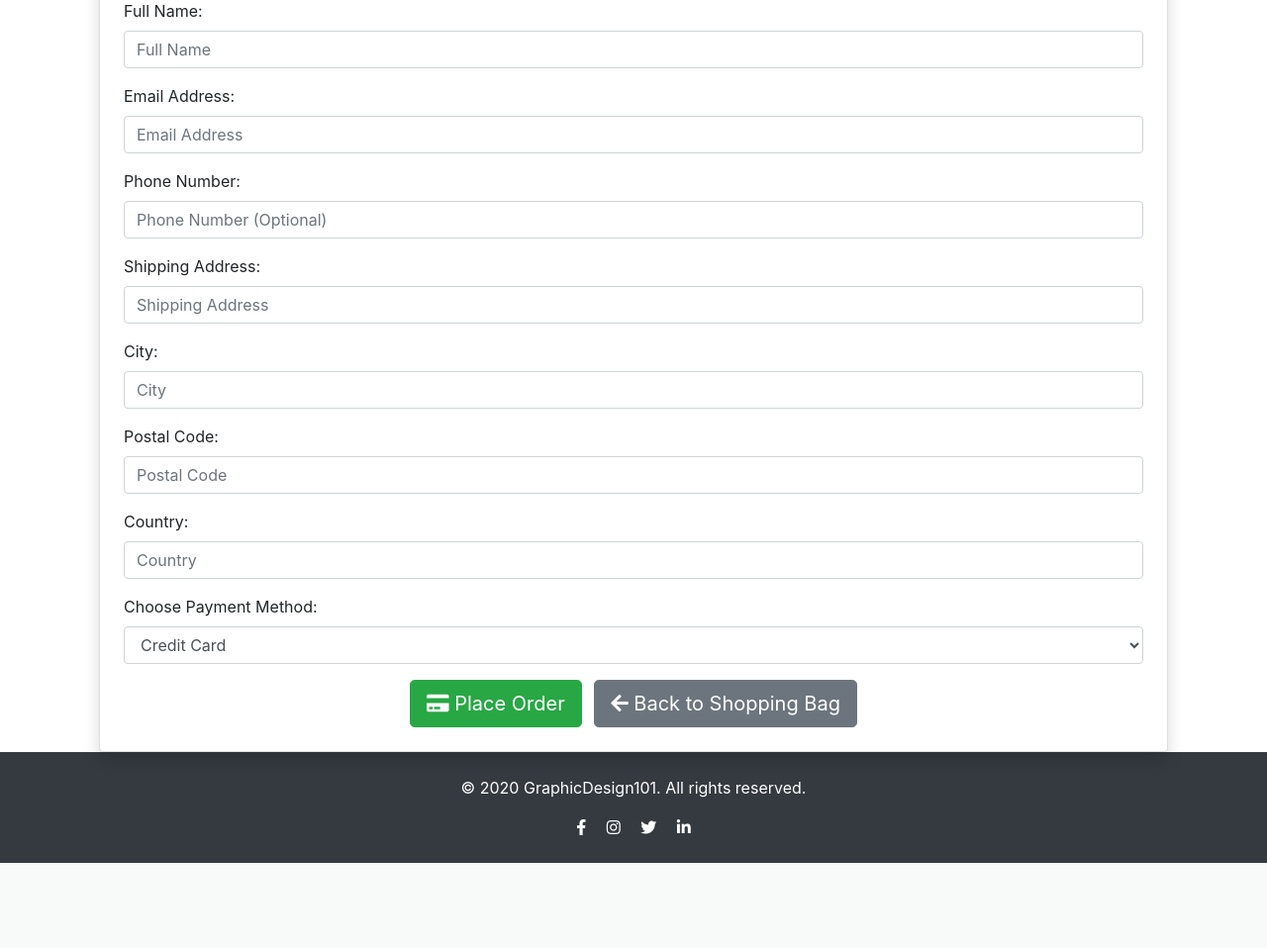
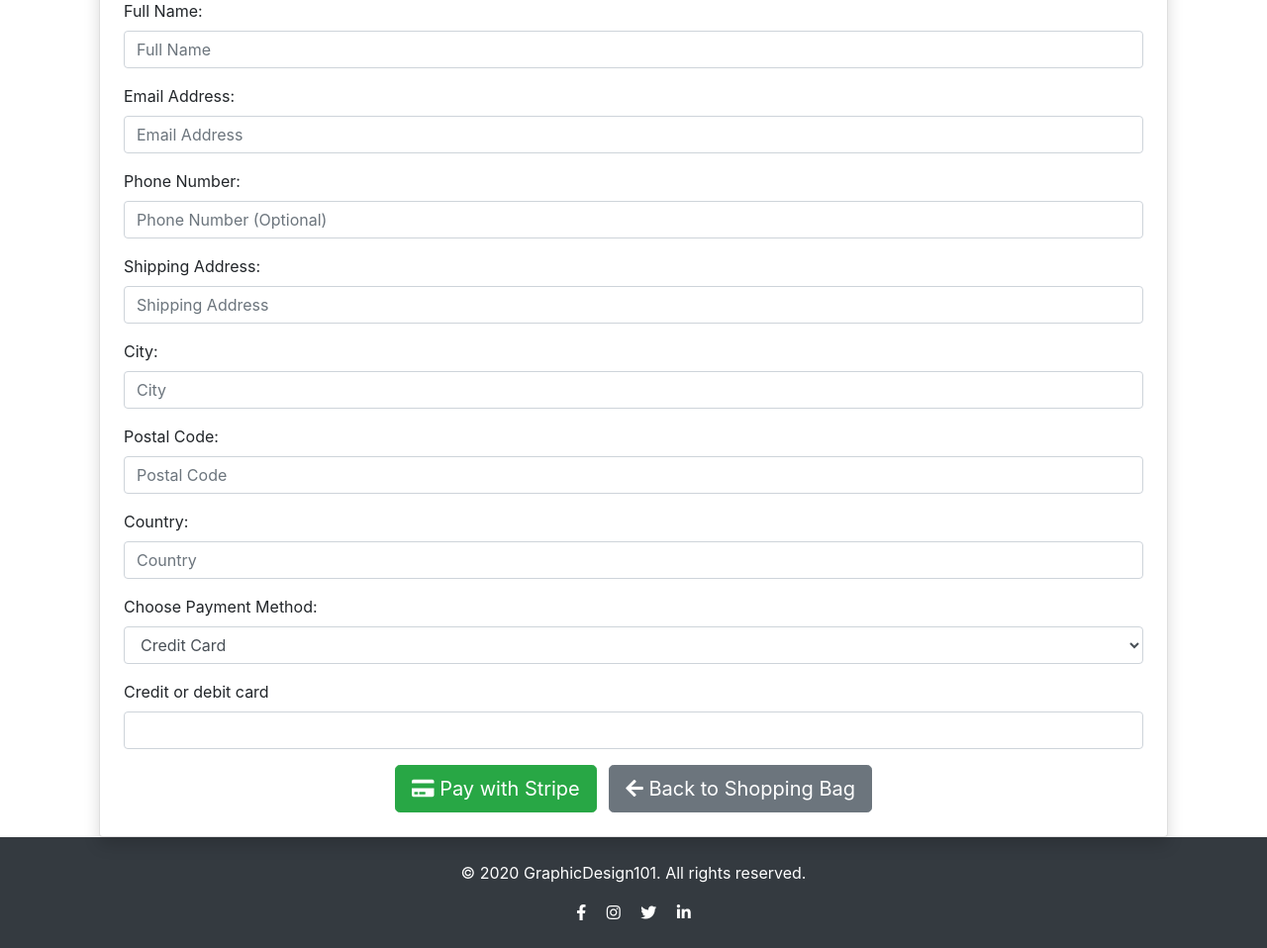
Before and after one commit to Markmcl25/graphicdesign101, a Django app: template home/templates/home/checkout.html in a window 1280 px wide. Shown: the part 224-1182 px from the top of the page at 99% size. Before the commit the page ends 1096 px from the top, so only its background shows below. Run offline with Django 3.2, Linux system fonts and the light colour scheme; tables that the repository leaves empty hold one stand-in row (values such as "Sample post"); the template is opened without the code that fills it: values that come from a table or form of the project are taken from there, most other values are stand-ins (such as "Sample title", 1, 10 or a date in 2020); some libraries are stand-ins or nearby versions.

Commit message:
added stripe intregation to checkout template and added js

```diff
--- a/home/templates/home/checkout.html
+++ b/home/templates/home/checkout.html
@@ -6,7 +6,8 @@
         <div class="card shadow p-4">
             <h2 class="mb-4 text-center">Checkout</h2>
             <p class="text-center">Please fill in your details to complete the order.</p>
-            <form method="POST">
+
+            <form id="payment-form" method="POST">
                 {% csrf_token %}
                 <div class="form-group">
                     {{ form.name.label_tag }} {{ form.name }}
@@ -32,9 +33,19 @@
                 <div class="form-group">
                     {{ form.payment_method.label_tag }} {{ form.payment_method }}
                 </div>
+
+                <!-- Stripe Card Element -->
+                <div class="form-group">
+                    <label for="card-element">Credit or debit card</label>
+                    <div id="card-element" class="form-control">
+                        <!-- Stripe's card element will be inserted here -->
+                    </div>
+                    <div id="card-errors" role="alert" class="text-danger mt-2"></div>
+                </div>
+
                 <div class="text-center">
-                    <button type="submit" class="btn btn-success btn-lg">
-                        <i class="fas fa-credit-card"></i> Place Order
+                    <button id="submit-button" class="btn btn-success btn-lg">
+                        <i class="fas fa-credit-card"></i> Pay with Stripe
                     </button>
                     <a href="{% url 'shopping_bag' %}" class="btn btn-secondary btn-lg ml-2">
                         <i class="fas fa-arrow-left"></i> Back to Shopping Bag
@@ -44,4 +55,49 @@
         </div>
     </div>
 </div>
+
+<!-- Include Stripe JS -->
+<script src="https://js.stripe.com/v3/"></script>
+<script>
+    var stripe = Stripe("{{ stripe_public_key }}");  // Use the public key from settings
+    var elements = stripe.elements();
+
+    // Create an instance of the card Element.
+    var card = elements.create('card', {
+        style: {
+            base: {
+                fontSize: '16px',
+                color: '#32325d',
+            }
+        }
+    });
+
+    // Add an instance of the card Element into the `card-element` div.
+    card.mount('#card-element');
+
+    // Handle form submission
+    var form = document.getElementById('payment-form');
+    var submitButton = document.getElementById('submit-button');
+    form.addEventListener('submit', function(event) {
+        event.preventDefault();
+        submitButton.disabled = true;
+
+        stripe.createToken(card).then(function(result) {
+            if (result.error) {
+                // Inform the user if there was an error
+                var errorElement = document.getElementById('card-errors');
+                errorElement.textContent = result.error.message;
+                submitButton.disabled = false;
+            } else {
+                // Add the token to the form and submit
+                var hiddenInput = document.createElement('input');
+                hiddenInput.setAttribute('type', 'hidden');
+                hiddenInput.setAttribute('name', 'stripe_token');
+                hiddenInput.setAttribute('value', result.token.id);
+                form.appendChild(hiddenInput);
+                form.submit();
+            }
+        });
+    });
+</script>
 {% endblock %}
```
